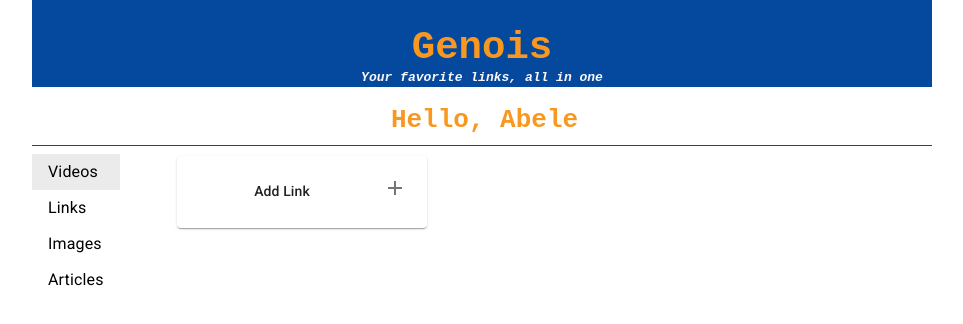
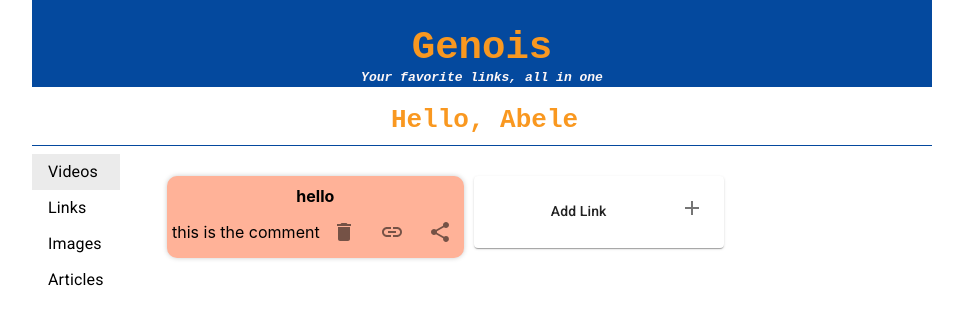
Before and after one commit to aynekuab/genois, a React (Create React App) app: page /articles in a window 1280 px wide. Shown: the top 324 px of the page, without its empty margins (158-1121 px from the left). Built offline with nearby package versions, Linux system fonts and the light colour scheme.

Commit message:
adding seems to work

```diff
--- a/src/pages/Home/components/Addcard/AddCard.js
+++ b/src/pages/Home/components/Addcard/AddCard.js
@@ -25,12 +25,17 @@ const useStyles = makeStyles((theme) => ({
   },
 }));
 
+
+
+
 export default function AddCard(props) {
   const classes = useStyles();
   const  newrecord = {
     header: "",
     comment: "",
-    link: ""
+    link: "",
+    created_at: "",
+    data_id: "",
   }
 
   const [record,setRecord] = useState(newrecord);
@@ -95,7 +100,11 @@ export default function AddCard(props) {
             variant="contained"
             color="primary"
             size="medium"
-            onClick = {()=>props.add(record)}
+            onClick = {()=>{
+              props.add(record);
+              setExpand(!expand);
+
+            }}
           >
             Add
           </Button>
--- /dev/null
+++ b/src/pages/Home/components/articlescard/Article.css
@@ -0,0 +1,23 @@
+.paper-card{
+    display: flex;
+    flex-direction: column;
+    box-shadow: 0 0 5px #ccc;
+    background-color: rgb(255, 178, 152);
+    align-items: center;
+    justify-content: center;
+    border-radius: 10px;
+    margin-top: 10px;
+}
+.comment-section{
+    display: flex;
+
+
+}
+.comment-section > p{
+  margin-left: 5px;
+
+}
+.paper-card >h4{
+    margin: 0;
+    margin-top:  10px;
+}
--- /dev/null
+++ b/src/pages/Home/components/articlescard/Article.js
@@ -0,0 +1,29 @@
+import './Article.css'
+import Paper from "@material-ui/core/Paper";
+import DeleteIcon from "@material-ui/icons/Delete";
+import { IconButton } from "@material-ui/core";
+import LinkIcon from "@material-ui/icons/Link";
+import ShareIcon from '@material-ui/icons/Share';
+export default function Article(props){
+
+return(
+   <div className = "Artic-Container">
+     <div className = "paper-card">
+       <h4>hello</h4>
+       <div className = "comment-section">
+          <p>this is the comment</p>
+          <IconButton>
+             <DeleteIcon/>
+          </IconButton>
+          <IconButton>
+             <LinkIcon/>
+          </IconButton>
+          <IconButton>
+             <ShareIcon/>
+          </IconButton>
+       </div>
+     </div>
+   </div>
+);
+
+}
--- a/src/pages/Home/components/articlescard/ArticlesCard.css
+++ b/src/pages/Home/components/articlescard/ArticlesCard.css
@@ -0,0 +1,8 @@
+.ArticlesCard-Container{
+    display: flex;
+    flex-wrap: wrap;
+    margin-top: 20px;
+}
+.articles-card{
+
+}
--- a/src/pages/Home/components/articlescard/ArticlesCard.js
+++ b/src/pages/Home/components/articlescard/ArticlesCard.js
@@ -1,11 +1,11 @@
 import './ArticlesCard.css';
 import AddCard from '../Addcard/AddCard';
-
+import Article from './Article';
 export default function ArticlesCard(props){
     return (
         <div className = "ArticlesCard-Container">
           <div className = "articles-card">
-
+             <Article></Article>
           </div>
            <AddCard></AddCard>
         </div>
--- a/src/pages/Home/components/videocard/VideoCard.js
+++ b/src/pages/Home/components/videocard/VideoCard.js
@@ -6,14 +6,11 @@ import { fetchVideos, deleteVideo ,addVideo } from "../../../../redux/actions";
 import AddCard from '../../components/Addcard/AddCard'
 
 export default function VideoCard(props) {
+
+  //i Dont know this wont work
   const videos = useSelector((state) => state.videos);
 
-
-
   const dispatch = useDispatch();
-  useEffect(() => {
-    dispatch(fetchVideos());
-  }, [dispatch,videos]);
 
   const deleteCard = (data_id) => {
     dispatch(deleteVideo(data_id))
@@ -22,6 +19,12 @@ export default function VideoCard(props) {
   const addCard = (video) => {
     dispatch(addVideo(video))
   }
+
+  useEffect(() => {
+    dispatch(fetchVideos());
+  },[dispatch]);
+
+
   return (
     <div className="VideoCard-Container">
       {videos.map((item) => (
--- a/src/redux/actions.js
+++ b/src/redux/actions.js
@@ -87,16 +87,16 @@ export function deleteVideo(data_id) {
 }
 
 export function addVideo(video){
-  const option = {
-    method: 'POST',
-    header: {
+  const options = {
+    method: "POST",
+    headers: {
       'Content-Type': 'application/json'
     },
     body: JSON.stringify(video)
   };
 
     return (dispatch) =>{
-      fetch(hostvideo,option)
+      fetch(hostvideo,options)
       .then(checkForErrors)
       .then(response => response.json)
       .then((data) =>{
```
Also changed, not shown: src/pages/Home/components/Addcard/AddCard.css (line endings or trailing spaces).
